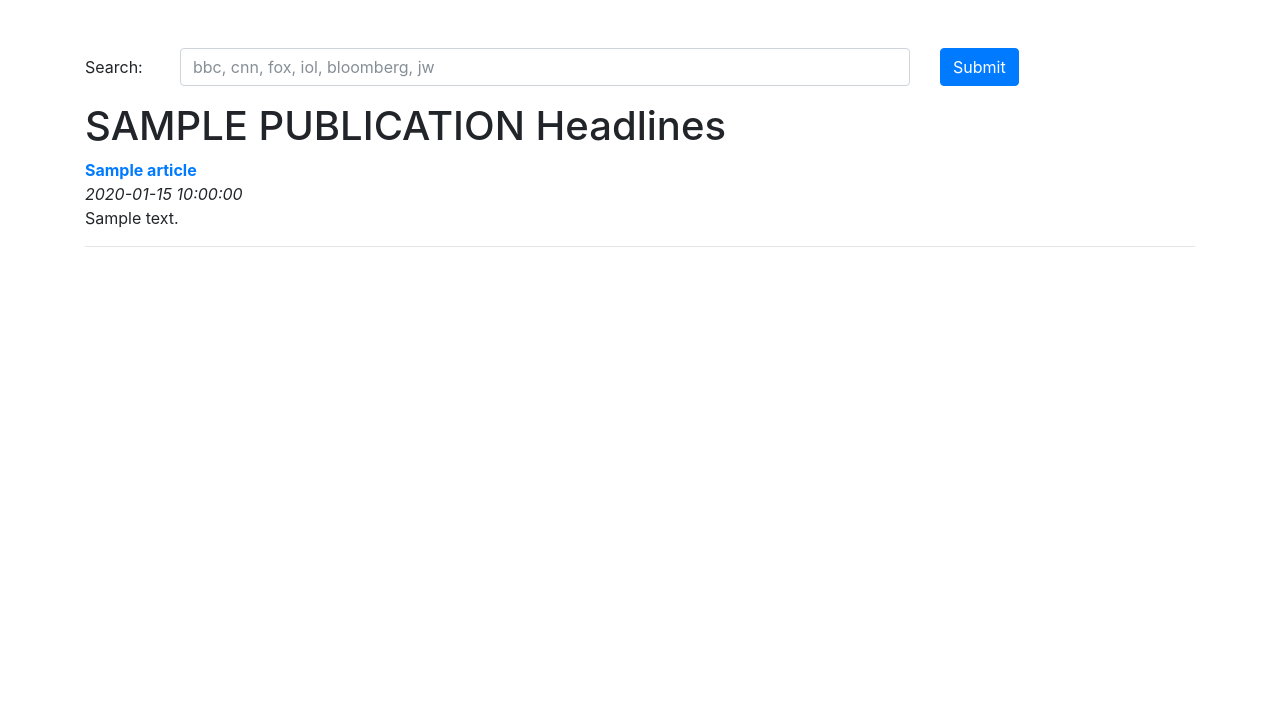
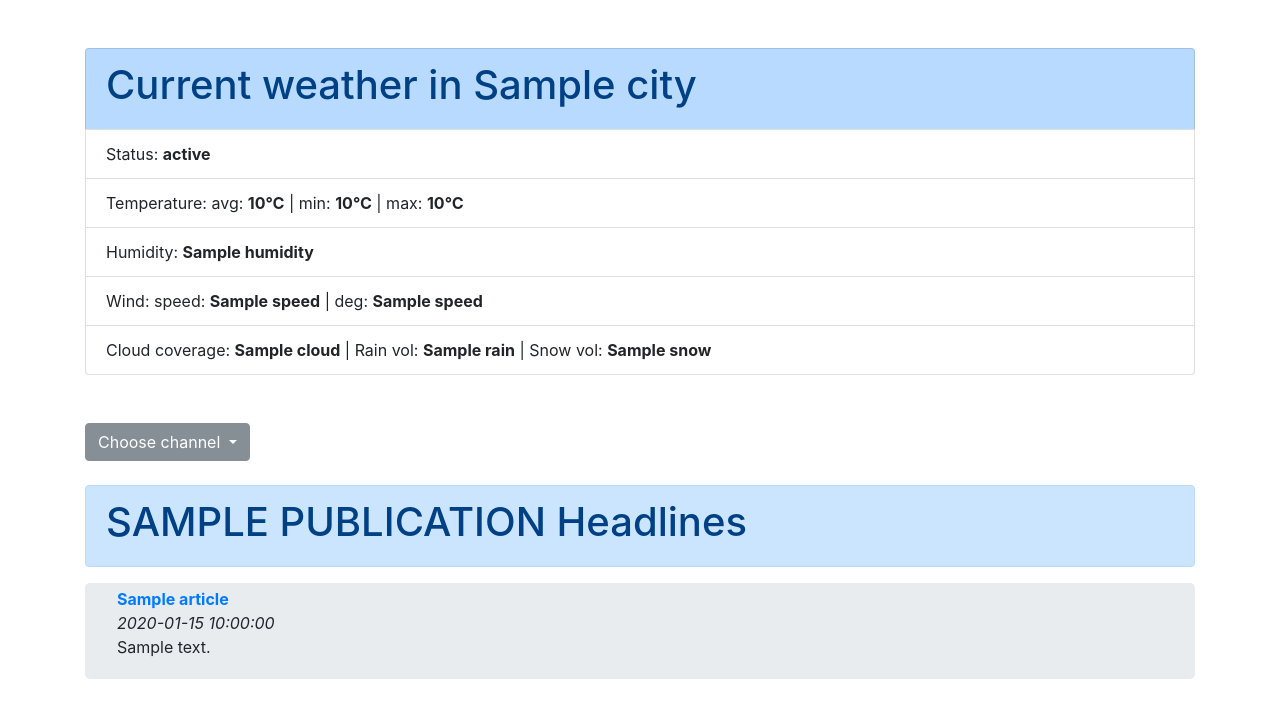
Before and after one commit to Ginolux/headlines, a Flask app: template templates/home.html in a window 1280 px wide. Shown: the top 718 px of the page. Run offline with Flask 2, Linux system fonts and the light colour scheme; the template is opened without the code that fills it: most values are stand-ins (such as "Sample title", 1, 10 or a date in 2020); some libraries are stand-ins or nearby versions.

Commit message:
add weather

```diff
--- a/headlines.py
+++ b/headlines.py
@@ -2,6 +2,12 @@ import feedparser
 from flask import Flask
 from flask import render_template
 from flask import request
+import json
+import urllib2
+import urllib
+
+import pyowm
+
 
 RSS_FEEDS = {'bbc': 'http://feeds.bbci.co.uk/news/rss.xml',
              'cnn': 'http://rss.cnn.com/rss/edition.rss',
@@ -12,16 +18,32 @@ RSS_FEEDS = {'bbc': 'http://feeds.bbci.co.uk/news/rss.xml',
 
 app = Flask(__name__)
 
-@app.route("/", methods=['GET', 'POST'])
-def get_news():
-    #query = request.arg.get("publication")
-    query = request.form.get("publication")
-    if not query or query.lower() not in RSS_FEEDS:
-        publication = "bbc"
-    else:
-        publication = query.lower()
+#@app.route("/")
+#@app.route("/", methods=['GET', 'POST'])
+@app.route("/<publication>")
+def get_news(publication="bbc"):
     feed = feedparser.parse(RSS_FEEDS[publication])
-    return render_template("home.html", articles=feed['entries'], publication=publication)
+    weather = owm_weather('dublin,ie')
+    return render_template("home.html", articles=feed['entries'], publication=publication, weather=weather)
+
+def owm_weather(place):
+    owm = pyowm.OWM('00cccd274676fd2894b078e918a328bb')
+    observation = owm.weather_at_place(place)
+    w = observation.get_weather()
+    l = observation.get_location()
+    weather = {"status": w.get_detailed_status(),
+                "temp_avg": w.get_temperature('celsius')['temp'],
+                "temp_min": w.get_temperature('celsius')['temp_min'],
+                "temp_max": w.get_temperature('celsius')['temp_max'],
+                "wind": w.get_wind(),
+                "humidity": w.get_humidity(),
+                "cloud": w.get_clouds(),
+                "rain": w.get_rain(),
+                "snow": w.get_snow(),
+                "city": l.get_name()
+                }
+    return weather
+
 
 if __name__ == "__main__":
     app.run(port=5000, debug=True)
--- a/templates/home.html
+++ b/templates/home.html
@@ -13,24 +13,42 @@
   <body>
     <div class="container">
       </br></br>
-      <form action="/" method="POST">
-        <div class="form-group row">
-          <label for="search-input" class="col-1 col-form-label">Search:</label>
-          <div class="col-8">
-            <input class="form-control" type="search" id="search-input" placeholder="bbc, cnn, fox, iol, bloomberg, jw" name="publication">
-          </div>
-          <div class="col-3">
-            <button type="submit" class="btn btn-primary">Submit</button>
-          </div>
+
+      <ul class="list-group mb-5">
+        <li class="list-group-item list-group-item-primary"><h1>Current weather in {{weather.city}}</h1></li>
+        <li class="list-group-item">Status: <b>{{weather.status}}</b></li>
+        <li class="list-group-item">Temperature: avg: <b>{{weather.temp_avg}}&#8451;</b> | min: <b>{{weather.temp_min}}&#8451;</b> | max: <b>{{weather.temp_max}}&#8451;</b></li>
+        <li class="list-group-item">Humidity: <b>{{weather.humidity}}</b></li>
+        <li class="list-group-item">Wind: speed: <b>{{weather.wind.speed}}</b> | deg: <b>{{weather.wind.speed}}</b></li>
+        <li class="list-group-item">Cloud coverage: <b>{{weather.cloud}}</b> | Rain vol: <b>{{weather.rain}}</b> | Snow vol: <b>{{weather.snow}}</b></li>
+      </ul>
+
+      <div class="btn-group" role="group">
+        <button id="btnGroupDrop1" type="button" class="btn btn-secondary dropdown-toggle" data-toggle="dropdown" aria-haspopup="true" aria-expanded="false">
+          Choose channel
+        </button>
+        <div class="dropdown-menu" aria-labelledby="btnGroupDrop1">
+          <a class="dropdown-item" href="bbc">BBC</a>
+          <a class="dropdown-item" href="bloomberg">BLOOMBERG</a>
+          <a class="dropdown-item" href="cnn">CNN</a>
+          <a class="dropdown-item" href="fox">FOX</a>
+          <a class="dropdown-item" href="iol">IOL</a>
+          <a class="dropdown-item" href="jw">JW</a>
         </div>
-      </form>
+      </div>
 
-      <h1>{{publication.upper()}} Headlines</h1>
+
+      <div class="alert alert-primary mt-4" role="alert">
+        <h1>{{publication.upper()}} Headlines</h1>
+      </div>
+
       {% for article in articles %}
-        <b><a href="{{article.link}}">{{article.title}}</a></b> </br>
-        <i>{{article.published}}</i> </br>
-        <p>{{article.summary}}</p>
-        <hr />
+        <div class="jumbotron py-1 mb-3">
+          <b><a href="{{article.link}}">{{article.title}}</a></b> </br>
+          <i>{{article.published}}</i> </br>
+          <p>{{article.summary}}</p>
+        </div>
+
       {% endfor %}
     </div>
 
```
